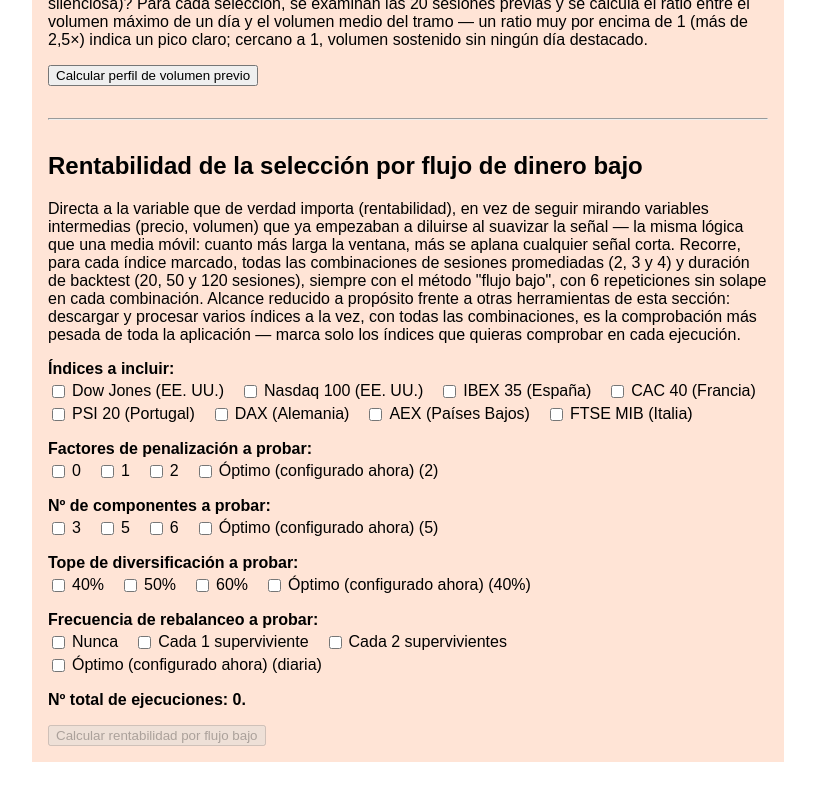
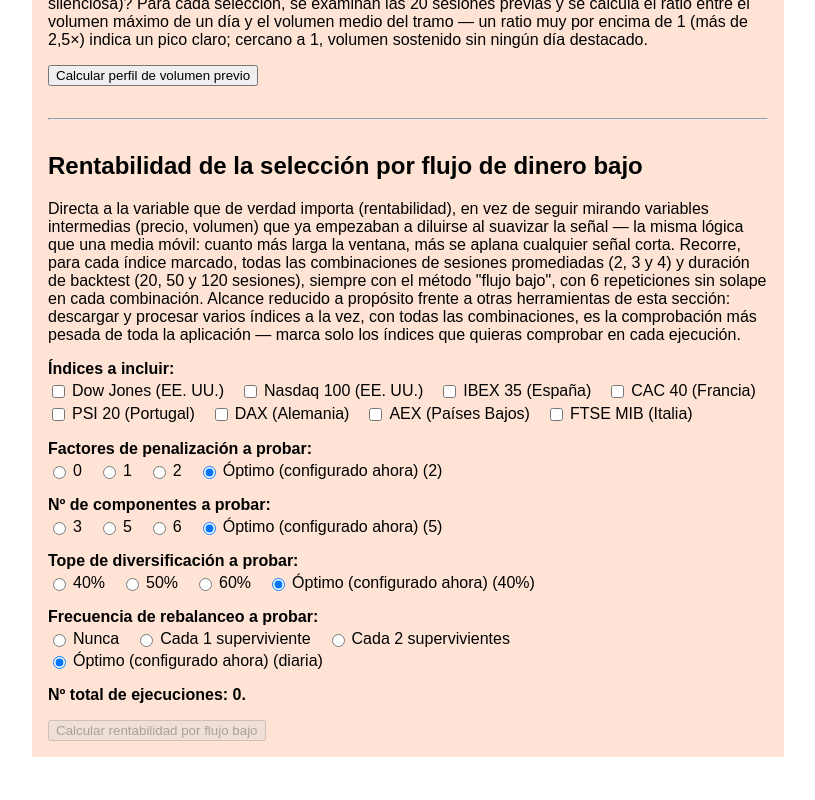
Before and after one commit to antonioluiscliment/fondo-ia-web, a Next.js app: page /anomaliasFlujoBajo in a window 1280 px wide. Shown: the part 1135-1935 px from the top of the page, without its empty margins (232-1047 px from the left). Built offline with nearby package versions, Linux system fonts and the light colour scheme.

Commit message:
Add files via upload

```diff
--- a/pages/anomaliasFlujoBajo.js
+++ b/pages/anomaliasFlujoBajo.js
@@ -40,15 +40,21 @@ export default function AnomaliasFlujoBajo() {
   // más "óptimo" (el que esté configurado ahora mismo en el marco
   // exterior de la app, que puede no coincidir con ninguno de los
   // tres fijos si se ha optimizado antes desde "Parámetros técnicos").
+  //
+  // Selección ÚNICA en los 4 parámetros de cartera (a diferencia de
+  // los índices, que sí admiten varios a la vez): mezclar, por
+  // ejemplo, "nunca rebalancear" y "rebalancear con 1 superviviente"
+  // en la misma comparación mezclaría dos filosofías de cartera
+  // distintas, no solo dos valores de un mismo parámetro — lo mismo
+  // con distintos tamaños de cartera o distintos topes de
+  // diversificación. Por eso son botones de radio, no casillas.
   const FACTORES_DISPONIBLES = [
     { etiqueta: "0", valor: 0 },
     { etiqueta: "1", valor: 1 },
     { etiqueta: "2", valor: 2 },
     { etiqueta: `${t.factorOptimoEtiqueta} (${factorPenalizacion})`, valor: factorPenalizacion },
   ];
-  const [factoresRentFlujoBajo, setFactoresRentFlujoBajo] = useState(() =>
-    Object.fromEntries(FACTORES_DISPONIBLES.map((f) => [f.etiqueta, false]))
-  );
+  const [factorRentFlujoBajo, setFactorRentFlujoBajo] = useState(FACTORES_DISPONIBLES[3].etiqueta);
 
   const NS_DISPONIBLES = [
     { etiqueta: "3", valor: 3 },
@@ -56,7 +62,7 @@ export default function AnomaliasFlujoBajo() {
     { etiqueta: "6", valor: 6 },
     { etiqueta: `${t.factorOptimoEtiqueta} (${nComponentes})`, valor: nComponentes },
   ];
-  const [nsRentFlujoBajo, setNsRentFlujoBajo] = useState(() => Object.fromEntries(NS_DISPONIBLES.map((f) => [f.etiqueta, false])));
+  const [nRentFlujoBajo, setNRentFlujoBajo] = useState(NS_DISPONIBLES[3].etiqueta);
 
   const MAXS_DISPONIBLES = [
     { etiqueta: "40%", valor: 40 },
@@ -64,7 +70,7 @@ export default function AnomaliasFlujoBajo() {
     { etiqueta: "60%", valor: 60 },
     { etiqueta: `${t.factorOptimoEtiqueta} (${pesoMaximo}%)`, valor: pesoMaximo },
   ];
-  const [maxsRentFlujoBajo, setMaxsRentFlujoBajo] = useState(() => Object.fromEntries(MAXS_DISPONIBLES.map((f) => [f.etiqueta, false])));
+  const [maxRentFlujoBajo, setMaxRentFlujoBajo] = useState(MAXS_DISPONIBLES[3].etiqueta);
 
   const FRECUENCIAS_DISPONIBLES = [
     { etiqueta: t.frecuenciaNuncaEtiqueta, valor: "nunca" },
@@ -72,9 +78,7 @@ export default function AnomaliasFlujoBajo() {
     { etiqueta: t.frecuenciaSupervivientesEtiqueta(2), valor: 2 },
     { etiqueta: `${t.factorOptimoEtiqueta} (${frecuenciaRebalanceo === "diario" ? t.frecuenciaDiariaEtiqueta : t.frecuenciaSupervivientesEtiqueta(frecuenciaRebalanceo)})`, valor: frecuenciaRebalanceo },
   ];
-  const [frecuenciasRentFlujoBajo, setFrecuenciasRentFlujoBajo] = useState(() =>
-    Object.fromEntries(FRECUENCIAS_DISPONIBLES.map((f) => [f.etiqueta, false]))
-  );
+  const [frecuenciaRentFlujoBajo, setFrecuenciaRentFlujoBajo] = useState(FRECUENCIAS_DISPONIBLES[3].etiqueta);
 
   const [rentFlujoBajo, setRentFlujoBajo] = useState(null);
   const [cargandoRentFlujoBajo, setCargandoRentFlujoBajo] = useState(false);
@@ -85,12 +89,11 @@ export default function AnomaliasFlujoBajo() {
   // en la interfaz ANTES de lanzar, para poder ajustar la selección
   // si el coste parece demasiado alto.
   const numIndicesMarcados = Object.values(indicesRentFlujoBajo).filter(Boolean).length;
-  const numFactoresMarcados = Object.values(factoresRentFlujoBajo).filter(Boolean).length;
-  const numNsMarcados = Object.values(nsRentFlujoBajo).filter(Boolean).length;
-  const numMaxsMarcados = Object.values(maxsRentFlujoBajo).filter(Boolean).length;
-  const numFrecuenciasMarcadas = Object.values(frecuenciasRentFlujoBajo).filter(Boolean).length;
-  const combinacionesParametros = numFactoresMarcados * numNsMarcados * numMaxsMarcados * numFrecuenciasMarcadas;
-  const totalEjecucionesEstimado = numIndicesMarcados * combinacionesParametros * 2 * 4; // 2 sesiones × 4 duraciones, fijos
+  // Con selección única en los 4 parámetros de cartera, el único
+  // factor que puede multiplicar el coste es el nº de índices
+  // marcados — mucho más seguro que antes, cuando cada parámetro
+  // también podía multiplicar.
+  const totalEjecucionesEstimado = numIndicesMarcados * 2 * 4; // 2 sesiones × 4 duraciones, fijos
 
   const queryComun = `indice=${indiceId}&sesiones=${sesionesPuntuacion}&factor=${factorPenalizacion}&n=${nComponentes}&max=${pesoMaximo}&frecuencia=${frecuenciaRebalanceo}`;
 
@@ -152,20 +155,13 @@ export default function AnomaliasFlujoBajo() {
         .map(([id]) => id);
       if (idsElegidos.length === 0) throw new Error("Marca al menos un índice.");
 
-      const factoresElegidos = FACTORES_DISPONIBLES.filter((f) => factoresRentFlujoBajo[f.etiqueta]).map((f) => f.valor);
-      if (factoresElegidos.length === 0) throw new Error("Marca al menos un factor de penalización.");
-
-      const nsElegidos = NS_DISPONIBLES.filter((f) => nsRentFlujoBajo[f.etiqueta]).map((f) => f.valor);
-      if (nsElegidos.length === 0) throw new Error("Marca al menos un nº de componentes.");
-
-      const maxsElegidos = MAXS_DISPONIBLES.filter((f) => maxsRentFlujoBajo[f.etiqueta]).map((f) => f.valor);
-      if (maxsElegidos.length === 0) throw new Error("Marca al menos un tope de diversificación.");
-
-      const frecuenciasElegidas = FRECUENCIAS_DISPONIBLES.filter((f) => frecuenciasRentFlujoBajo[f.etiqueta]).map((f) => f.valor);
-      if (frecuenciasElegidas.length === 0) throw new Error("Marca al menos una frecuencia de rebalanceo.");
+      const factorElegido = FACTORES_DISPONIBLES.find((f) => f.etiqueta === factorRentFlujoBajo).valor;
+      const nElegido = NS_DISPONIBLES.find((f) => f.etiqueta === nRentFlujoBajo).valor;
+      const maxElegido = MAXS_DISPONIBLES.find((f) => f.etiqueta === maxRentFlujoBajo).valor;
+      const frecuenciaElegida = FRECUENCIAS_DISPONIBLES.find((f) => f.etiqueta === frecuenciaRentFlujoBajo).valor;
 
       const resp = await fetch(
-        `/api/rentabilidadFlujoBajo?indices=${idsElegidos.join(",")}&factores=${factoresElegidos.join(",")}&ns=${nsElegidos.join(",")}&maxs=${maxsElegidos.join(",")}&frecuencias=${frecuenciasElegidas.join(",")}`
+        `/api/rentabilidadFlujoBajo?indices=${idsElegidos.join(",")}&factores=${factorElegido}&ns=${nElegido}&maxs=${maxElegido}&frecuencias=${frecuenciaElegida}`
       );
       const json = await resp.json();
       if (!resp.ok) throw new Error(json.error || "Error desconocido");
@@ -468,9 +464,10 @@ export default function AnomaliasFlujoBajo() {
         {FACTORES_DISPONIBLES.map((f) => (
           <label key={f.etiqueta} style={{ display: "flex", alignItems: "center", gap: 4 }}>
             <input
-              type="checkbox"
-              checked={!!factoresRentFlujoBajo[f.etiqueta]}
-              onChange={(e) => setFactoresRentFlujoBajo((prev) => ({ ...prev, [f.etiqueta]: e.target.checked }))}
+              type="radio"
+              name="factorRentFlujoBajo"
+              checked={factorRentFlujoBajo === f.etiqueta}
+              onChange={() => setFactorRentFlujoBajo(f.etiqueta)}
             />
             {f.etiqueta}
           </label>
@@ -482,9 +479,10 @@ export default function AnomaliasFlujoBajo() {
         {NS_DISPONIBLES.map((f) => (
           <label key={f.etiqueta} style={{ display: "flex", alignItems: "center", gap: 4 }}>
             <input
-              type="checkbox"
-              checked={!!nsRentFlujoBajo[f.etiqueta]}
-              onChange={(e) => setNsRentFlujoBajo((prev) => ({ ...prev, [f.etiqueta]: e.target.checked }))}
+              type="radio"
+              name="nRentFlujoBajo"
+              checked={nRentFlujoBajo === f.etiqueta}
+              onChange={() => setNRentFlujoBajo(f.etiqueta)}
             />
             {f.etiqueta}
           </label>
@@ -496,9 +494,10 @@ export default function AnomaliasFlujoBajo() {
         {MAXS_DISPONIBLES.map((f) => (
           <label key={f.etiqueta} style={{ display: "flex", alignItems: "center", gap: 4 }}>
             <input
-              type="checkbox"
-              checked={!!maxsRentFlujoBajo[f.etiqueta]}
-              onChange={(e) => setMaxsRentFlujoBajo((prev) => ({ ...prev, [f.etiqueta]: e.target.checked }))}
+              type="radio"
+              name="maxRentFlujoBajo"
+              checked={maxRentFlujoBajo === f.etiqueta}
+              onChange={() => setMaxRentFlujoBajo(f.etiqueta)}
             />
             {f.etiqueta}
           </label>
@@ -510,9 +509,10 @@ export default function AnomaliasFlujoBajo() {
         {FRECUENCIAS_DISPONIBLES.map((f) => (
           <label key={f.etiqueta} style={{ display: "flex", alignItems: "center", gap: 4 }}>
             <input
-              type="checkbox"
-              checked={!!frecuenciasRentFlujoBajo[f.etiqueta]}
-              onChange={(e) => setFrecuenciasRentFlujoBajo((prev) => ({ ...prev, [f.etiqueta]: e.target.checked }))}
+              type="radio"
+              name="frecuenciaRentFlujoBajo"
+              checked={frecuenciaRentFlujoBajo === f.etiqueta}
+              onChange={() => setFrecuenciaRentFlujoBajo(f.etiqueta)}
             />
             {f.etiqueta}
           </label>
@@ -534,10 +534,10 @@ export default function AnomaliasFlujoBajo() {
         <div style={{ border: "2px solid #333", borderRadius: 6, padding: 16, margin: "12px 0" }}>
           <div style={{ background: "#eef2f7", border: "1px solid #9aa9bb", borderRadius: 6, padding: 12, marginBottom: 16 }}>
             <p style={{ fontWeight: "bold", marginTop: 0 }}>{t.factoresSeleccionCarterasTitulo}</p>
-            <p style={{ margin: "4px 0" }}>{t.factoresSeleccionFactoresProbados(rentFlujoBajo.factoresProbados.join(", "))}</p>
-            <p style={{ margin: "4px 0" }}>{t.rentFlujoBajoNsProbados(rentFlujoBajo.nsProbados.join(", "))}</p>
-            <p style={{ margin: "4px 0" }}>{t.rentFlujoBajoMaxsProbados(rentFlujoBajo.maxsProbados.join(", "))}</p>
-            <p style={{ margin: "4px 0" }}>{t.rentFlujoBajoFrecuenciasProbadas(rentFlujoBajo.frecuenciasProbadas.map(formatearFrecuencia).join(", "))}</p>
+            <p style={{ margin: "4px 0" }}>{t.factoresSeleccionFactoresProbados(rentFlujoBajo.factoresProbados[0])}</p>
+            <p style={{ margin: "4px 0" }}>{t.rentFlujoBajoNsProbados(rentFlujoBajo.nsProbados[0])}</p>
+            <p style={{ margin: "4px 0" }}>{t.rentFlujoBajoMaxsProbados(rentFlujoBajo.maxsProbados[0])}</p>
+            <p style={{ margin: "4px 0" }}>{t.rentFlujoBajoFrecuenciasProbadas(formatearFrecuencia(rentFlujoBajo.frecuenciasProbadas[0]))}</p>
             <p style={{ margin: "4px 0" }}>{t.totalEjecucionesEtiqueta(rentFlujoBajo.totalEjecuciones)}</p>
             <p style={{ margin: "4px 0" }}>{t.repeticionesEsperadasEtiqueta}</p>
           </div>
@@ -634,10 +634,10 @@ export default function AnomaliasFlujoBajo() {
             const opciones = {
               titulo: t.rentFlujoBajoTitulo,
               parrafos: [
-                t.factoresSeleccionFactoresProbados(rentFlujoBajo.factoresProbados.join(", ")),
-                t.rentFlujoBajoNsProbados(rentFlujoBajo.nsProbados.join(", ")),
-                t.rentFlujoBajoMaxsProbados(rentFlujoBajo.maxsProbados.join(", ")),
-                t.rentFlujoBajoFrecuenciasProbadas(rentFlujoBajo.frecuenciasProbadas.map(formatearFrecuencia).join(", ")),
+                t.factoresSeleccionFactoresProbados(rentFlujoBajo.factoresProbados[0]),
+                t.rentFlujoBajoNsProbados(rentFlujoBajo.nsProbados[0]),
+                t.rentFlujoBajoMaxsProbados(rentFlujoBajo.maxsProbados[0]),
+                t.rentFlujoBajoFrecuenciasProbadas(formatearFrecuencia(rentFlujoBajo.frecuenciasProbadas[0])),
               ],
               columnas: [t.colIndice, t.colParametrosCompacto, t.sesionesPromediadasEtiqueta, t.colDuracion, t.colRepeticiones, t.colRentCarteraMedia, t.colRentCarteraRango, t.colRentIndiceMediaSimple, t.colDistanciaInferior, t.colDistanciaSuperior, t.colTop3Compacto],
               filas: rentFlujoBajo.sesionesPromediadas.flatMap((sesiones) =>
```
